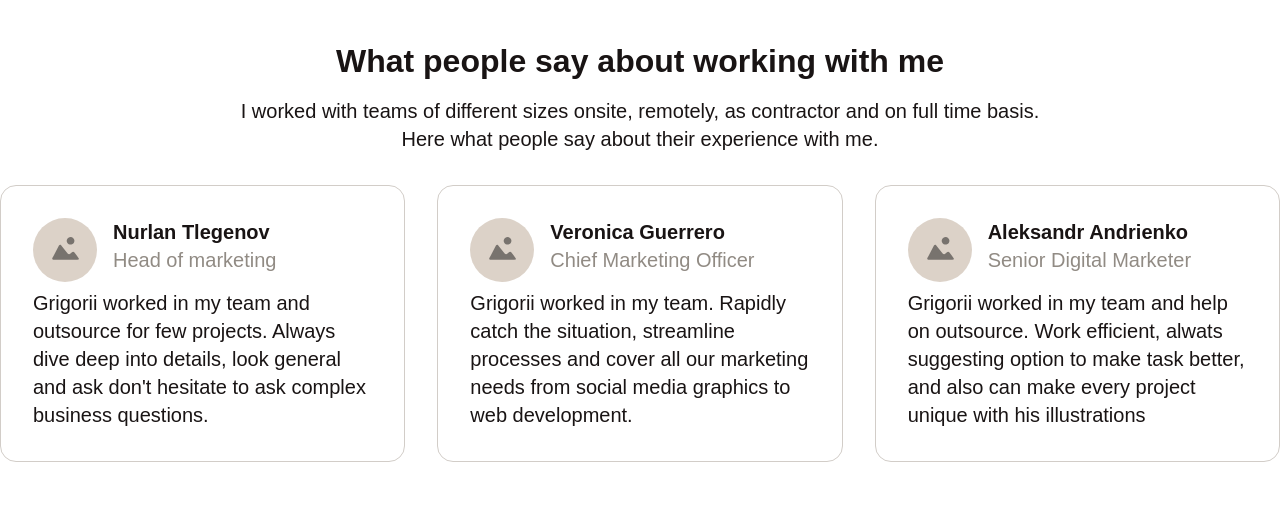
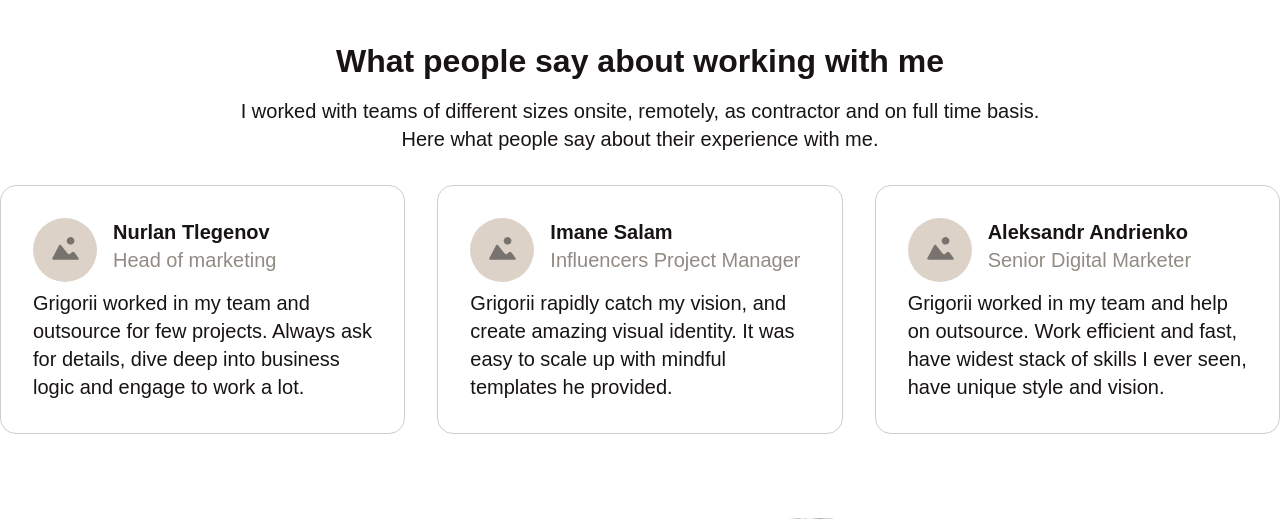
Before and after one commit to khralenok/khralenok.com, a PHP site: page /index.html in a window 1280 px wide; the page is wider, and only the part inside the window is pictured. Shown: the part 2880-3399 px from the top of that part. Run offline with PHP 8.4, Linux system fonts and the light colour scheme.

```diff
--- a/index.html
+++ b/index.html
@@ -239,33 +239,30 @@
           </div>
 
           <p>
-            Grigorii worked in my team and outsource for few projects. Always
-            dive deep into details, look general and ask don't hesitate to ask
-            complex business questions.
+            Grigorii worked in my team and outsource for few projects. Always ask for details,
+            dive deep into business logic and engage to work a lot.
           </p>
         </a>
         <a
           role="link"
           class="card"
-          href="https://www.linkedin.com/in/veroguef/"
+          href="https://www.linkedin.com/in/imane-salam-b4841717a/"
         >
           <div class="review-author">
             <div class="avatar">
               <img
                 src="/images/avatar-placeholder.svg"
-                alt="Veronica Guerrero"
+                alt="Imane Salam"
               />
             </div>
             <div>
-              <strong>Veronica Guerrero</strong><br />
-              <span class="secondary">Chief Marketing Officer</span>
+              <strong>Imane Salam</strong><br />
+              <span class="secondary">Influencers Project Manager</span>
             </div>
           </div>
 
           <p>
-            Grigorii worked in my team. Rapidly catch the situation, streamline
-            processes and cover all our marketing needs from social media
-            graphics to web development.
+            Grigorii rapidly catch my vision, and create amazing visual identity. It was easy to scale up with mindful templates he provided.
           </p>
         </a>
         <a
@@ -286,9 +283,7 @@
             </div>
           </div>
           <p>
-            Grigorii worked in my team and help on outsource. Work efficient,
-            alwats suggesting option to make task better, and also can make
-            every project unique with his illustrations
+            Grigorii worked in my team and help on outsource. Work efficient and fast, have widest stack of skills I ever seen, have unique style and vision.
           </p>
         </a>
       </div>
--- a/respondForm.php
+++ b/respondForm.php
@@ -9,7 +9,7 @@ $message = isset($_POST['message']) ? htmlspecialchars($_POST['message']) : '';
 $to = "khralenok.g@gmail.com";
 $subject = "New form submission on khralenok.com";
 $message = "Name = $name\r\nEmail = $email\r\nMessage = $message";
-$headers = "From: grigorii@khraleok.com";
+$headers = "From: grigorii@khralenok.com";
 
 
 if (mail($to, $subject, $message, $headers)) {
```
Also changed, not shown: images/hero.webp, 2 other files.
